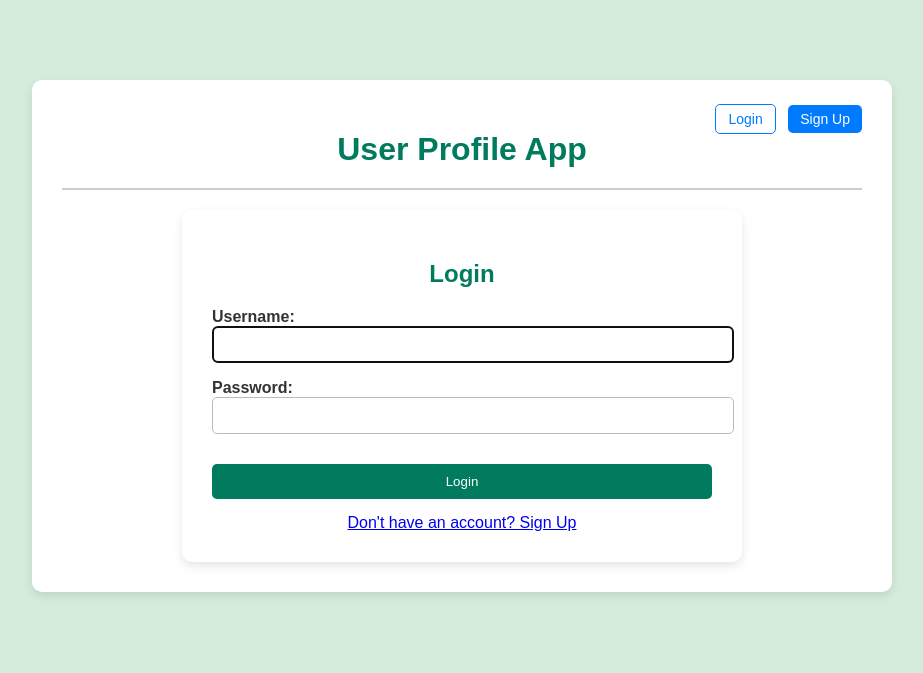
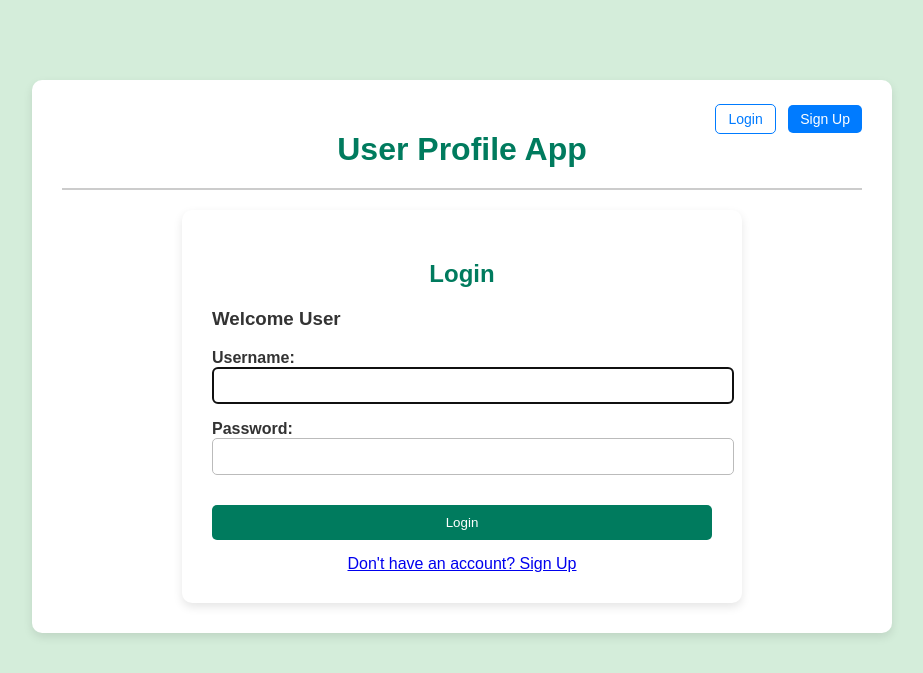
Before and after one commit to MacharlaPrasanna/gitjenkinsintegration, a Django app: page /login/ in a window 1280 px wide. Shown: the top 673 px of the page, without its empty margins (178-1101 px from the left). Run offline with Django 5.2, Linux system fonts and the light colour scheme.

Commit message:
Update login.html

```diff
--- a/templates/login.html
+++ b/templates/login.html
@@ -57,6 +57,7 @@
 <body>
     <div class="login-container">
         <h2>Login</h2>
+        <h3>Welcome User</h3>
         <form method="post">
             {% csrf_token %}
             {{ form.as_p }}
```
